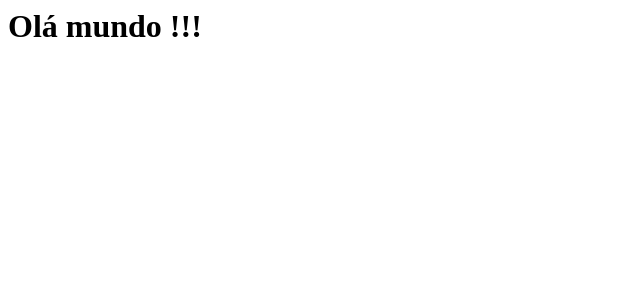
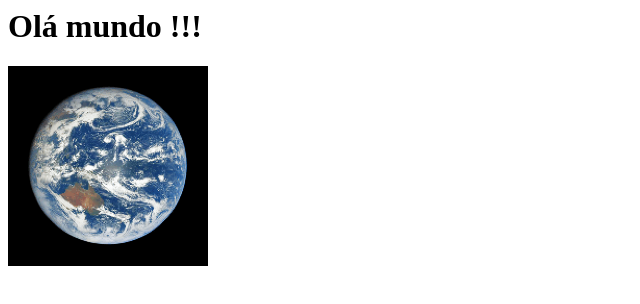
Before and after one commit to hugorafael01/hugorafael01.github.io, a plain HTML site: page index.html in a window 1280 px wide. Shown: the whole page, without its empty margins (0-640 px from the left). Drawn offline with Linux system fonts and the light colour scheme.

Commit message:
add image

```diff
--- a/index.html
+++ b/index.html
@@ -1,3 +1,6 @@
 <html>
     <h1>Olá mundo !!!</h1>
+    <div>
+        <img src="world.gif" height="200">
+    </div>
 </html>
```
